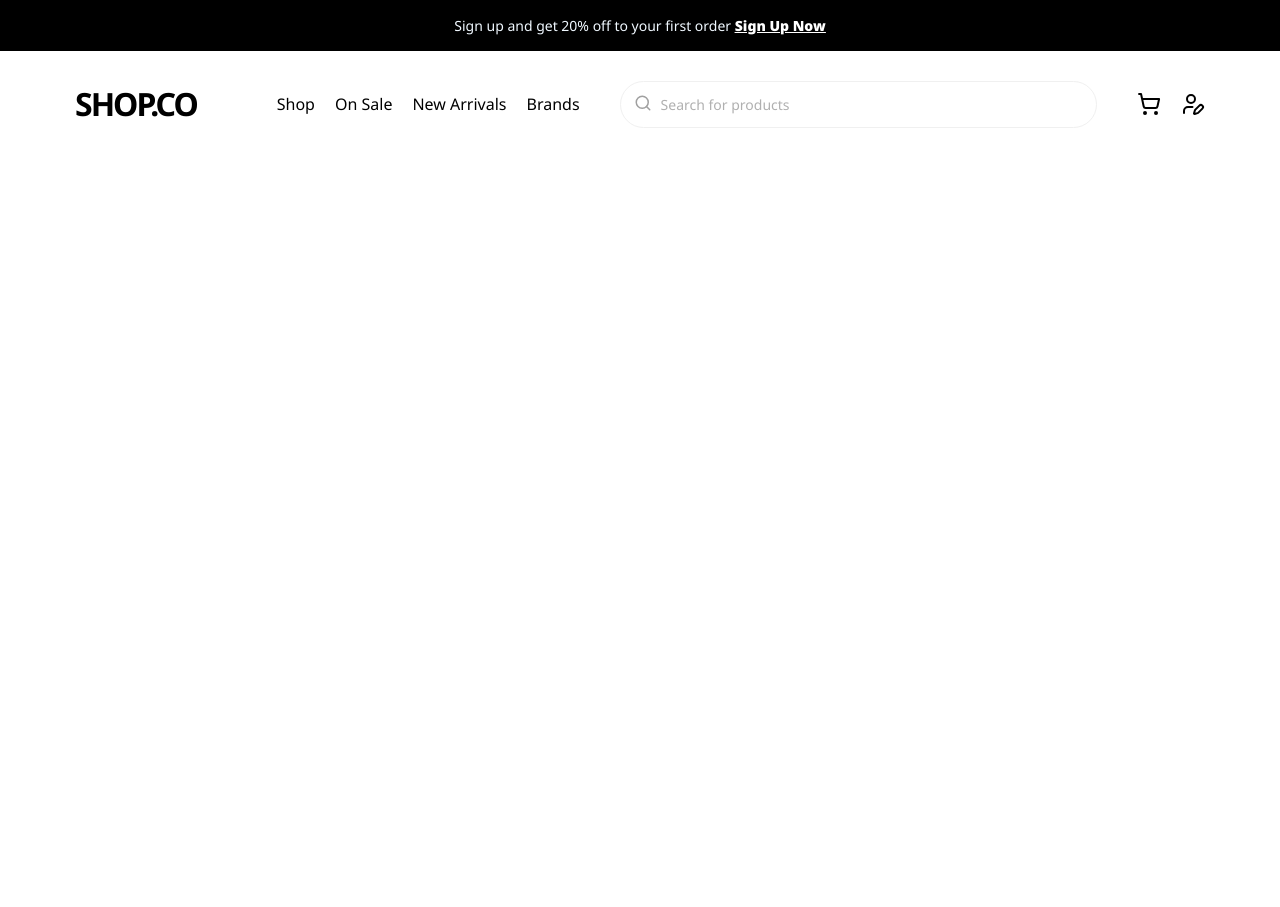
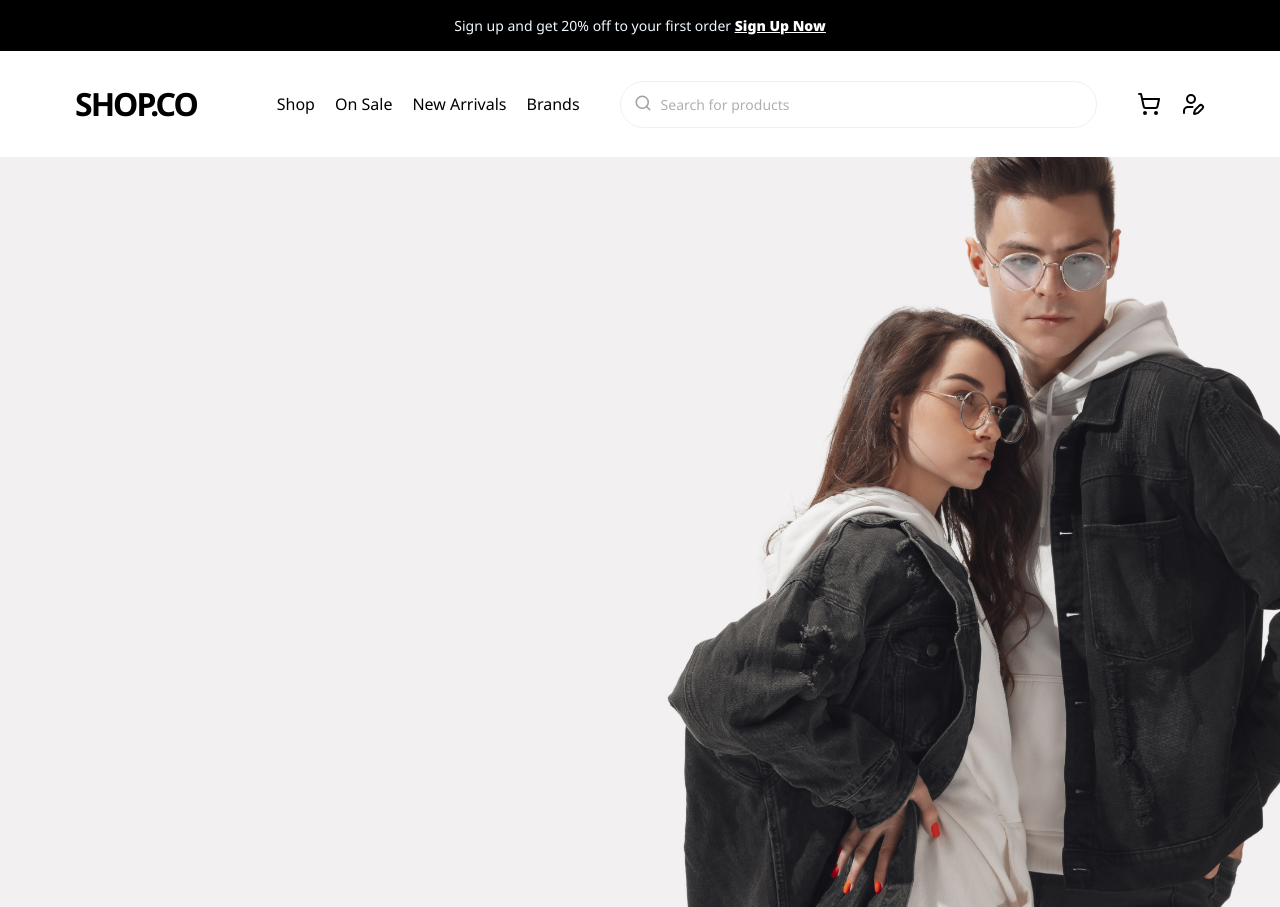
Before and after one commit to Belgacem-Dahmen/shop.co, a Vue app: page / in a window 1280 px wide. Before the commit the page ends 800 px from the top, so only its background shows below. Built offline with nearby package versions, Linux system fonts and the light colour scheme; the HTML template or start-up script is replaced by a standard one.

Commit message:
add bg image to top section

```diff
--- a/src/App.vue
+++ b/src/App.vue
@@ -1,12 +1,13 @@
 <script setup lang="ts">
 import Navbar from './components/Navbar.vue'
 import Topbar from './components/Topbar.vue'
+import TopSection from './components/topSection.vue'
 </script>
 
 <template>
   <Topbar />
   <Navbar />
-
+  <TopSection />
 </template>
 
 <style scoped>
--- /dev/null
+++ b/src/components/TopSection.vue
@@ -0,0 +1,15 @@
+<template>
+  <section class="topSection"></section>
+</template>
+
+<script setup lang="ts"></script>
+
+<style scoped>
+.topSection {
+  min-height: 750px;
+  background-image: url('../../public/image.png');
+  background-position: center;
+  background-size: cover;
+  background-repeat: no-repeat;
+}
+</style>
```
Also changed, not shown: public/image.png (added).
